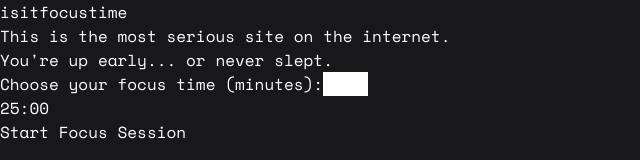
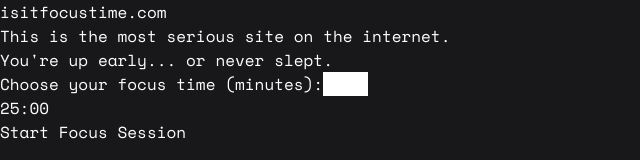
Before and after one commit to BillyBobElroy/isitfocustime, a Next.js app: page / in a window 1280 px wide. Shown: the top 160 px of the page, without its empty margins (0-640 px from the left). Built offline with nearby package versions, Linux system fonts and the light colour scheme.

Commit message:
Update page.tsx

```diff
--- a/src/app/page.tsx
+++ b/src/app/page.tsx
@@ -76,7 +76,7 @@
 
   return (
     <main className="flex flex-col items-center justify-center min-h-screen bg-zinc-900 text-white px-4">
-      <h1 className={`${spaceMono.className} text-4xl font-bold mb-4`}>isitfocustime</h1>
+      <h1 className={`${spaceMono.className} text-4xl font-bold mb-4`}>isitfocustime.com</h1>
       <p className="text-xl mb-2 text-center">{quote}</p>
       {!isRunning && <p className="text-sm text-zinc-400 mb-6">{getTimeSnark()}</p>}
 
```
